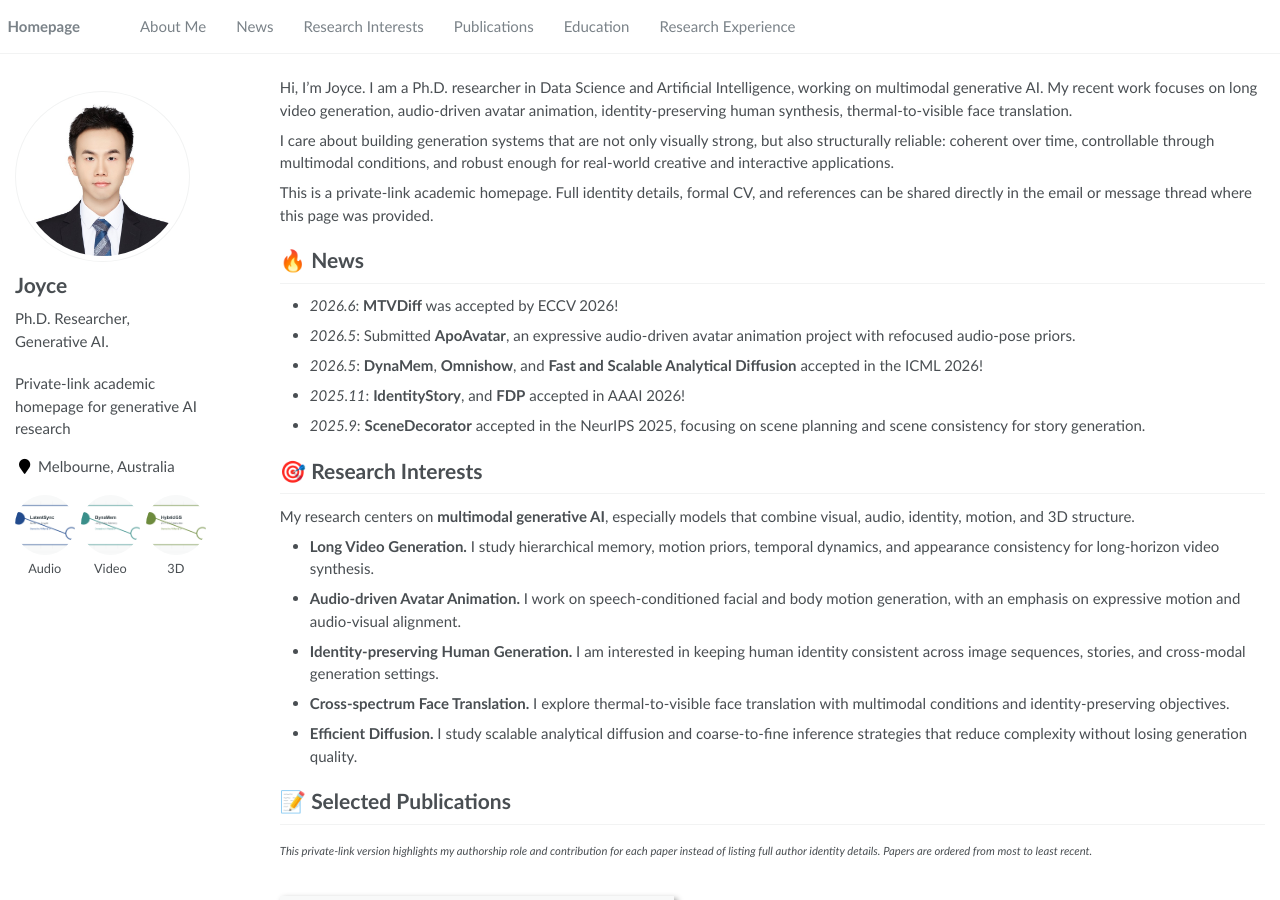
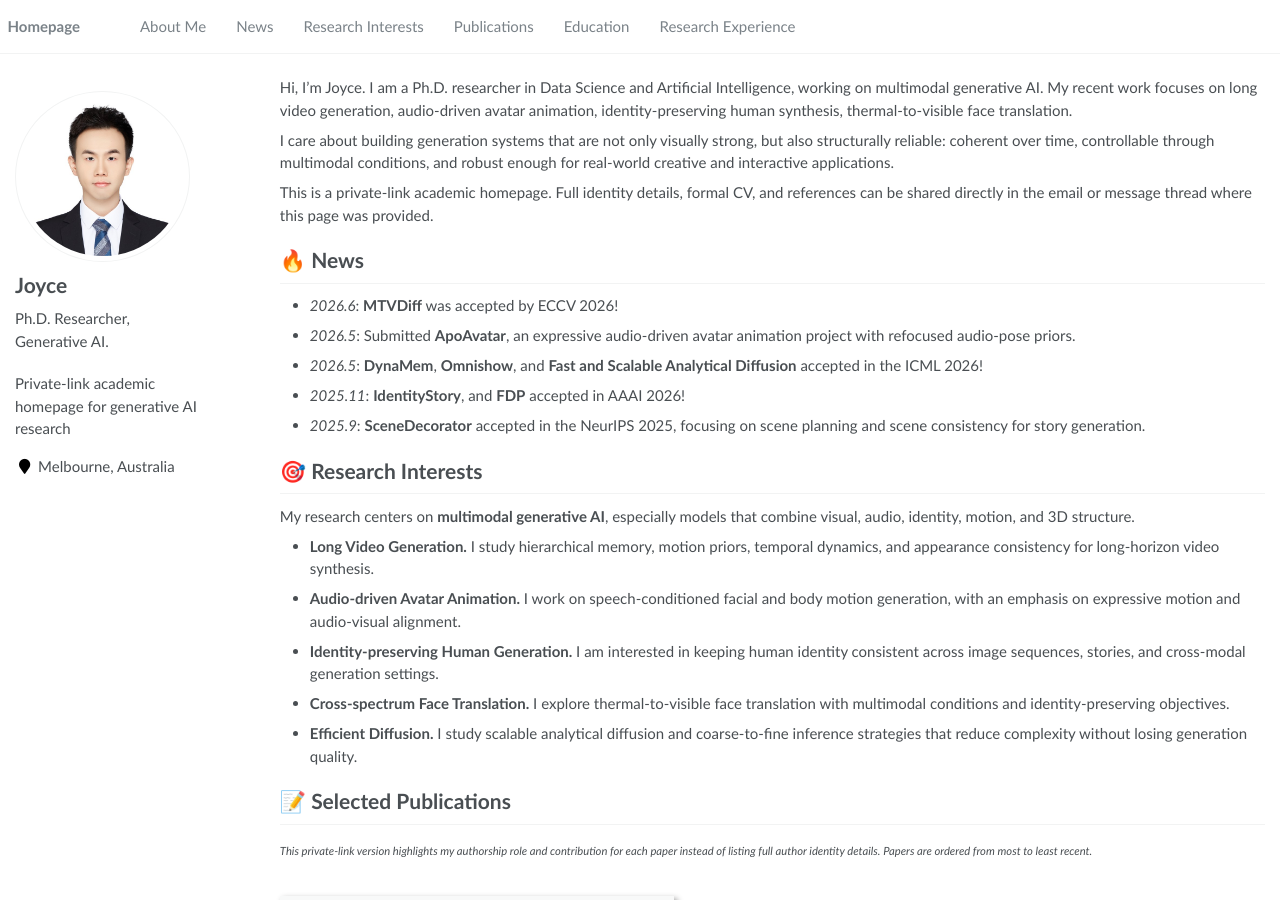
Before and after one commit to Jonyond-lin/joyce-ai, a Jekyll site: the page built from _pages/about.md, in a window 1280 px wide and 900 px high. Built offline with Jekyll 4.4.1, drawn with Linux system fonts in a browser that asks for light colours.

Commit message:
Remove commented-out author categories section from profile

```diff
--- a/_includes/author-profile.html
+++ b/_includes/author-profile.html
@@ -216,7 +216,7 @@
     </div>
   </div>
 
-  <div class="author__cats" style="display: flex; gap: 6px; margin-top: 1.2em; text-align: center;">
+  <!-- <div class="author__cats" style="display: flex; gap: 6px; margin-top: 1.2em; text-align: center;">
     <div style="width: 33.33%;">
       <img src="{{ '/images/latent-sync.png' | relative_url }}" alt="Audio-driven avatar research" style="width: 100%; aspect-ratio: 1 / 1; object-fit: cover; border-radius: 50%;">
       <div style="font-size: 0.85em; margin-top: 4px;">Audio</div>
@@ -229,5 +229,5 @@
       <img src="{{ '/images/hybridgs.png' | relative_url }}" alt="3D scene representation research" style="width: 100%; aspect-ratio: 1 / 1; object-fit: cover; border-radius: 50%;">
       <div style="font-size: 0.85em; margin-top: 4px;">3D</div>
     </div>
-  </div>
+  </div> -->
 </div>
```
